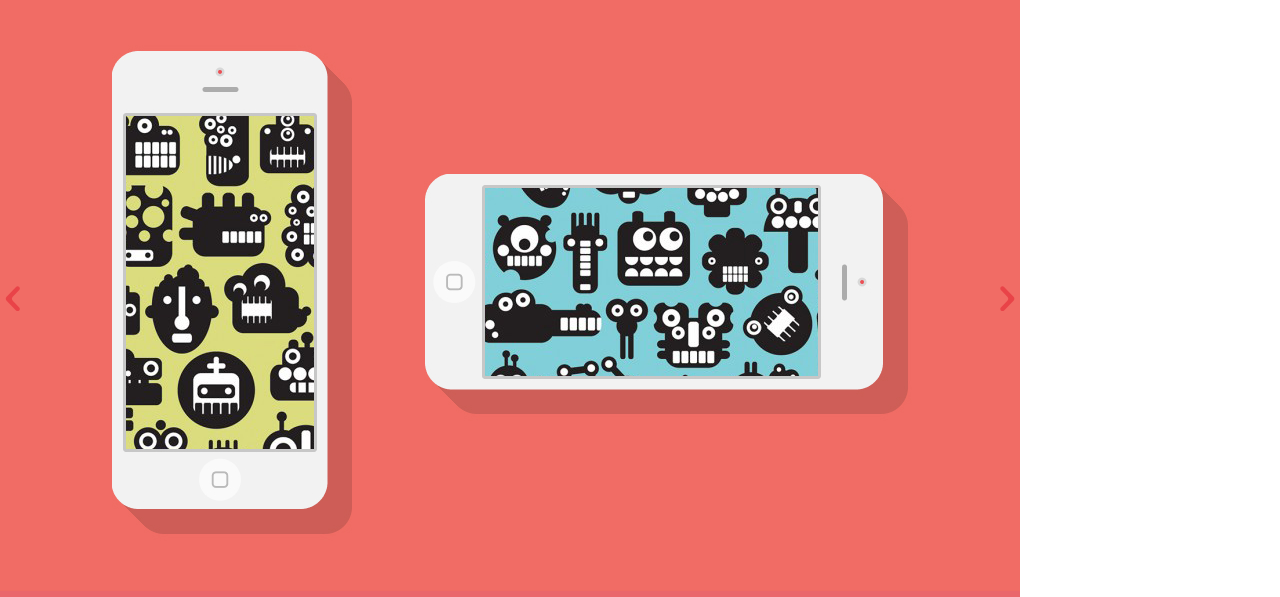
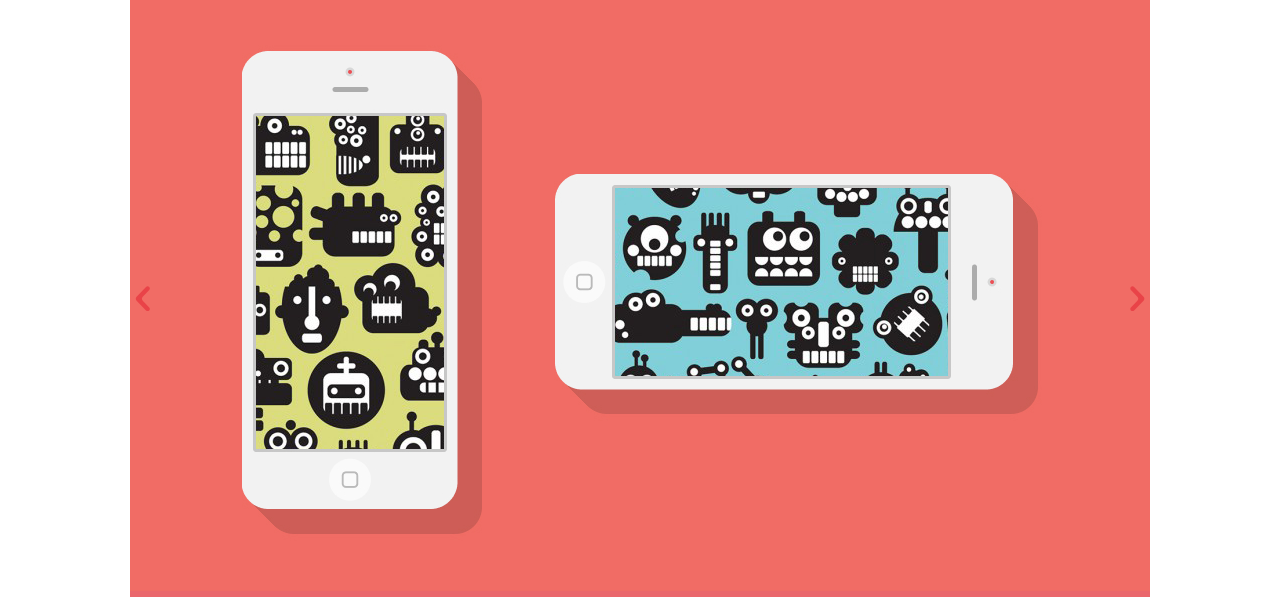
Before and after one commit to Vromga/singolo, a website built with webpack: page src/index.html in a window 1280 px wide. Shown: the part 74-671 px from the top of the page. Built offline with nearby package versions, Linux system fonts and the light colour scheme; files whose address does not match are found by name.

Commit message:
feat: add wrapper & page is centered

```diff
--- a/src/index.html
+++ b/src/index.html
@@ -7,7 +7,7 @@
     <link rel="icon" href="favicon.ico" type="image/ico" />
     <title>Singolo</title>
   </head>
-  <body>
+  <div class="wrapper">
     <header class="header" id="home">
       <h1 class="header__title">Singolo<span class="header__title-star">*</span></h1>
       <nav class="navigation">
@@ -231,5 +231,6 @@
         <a class="social__link" href="#"><img src="./assets/img/icon/ico-linkedin--nocircle.svg" alt="linkedin" /></a>
       </div>
     </footer>
+  </div>
   </body>
 </html>
--- a/src/style/style.scss
+++ b/src/style/style.scss
@@ -10,10 +10,15 @@
 @import 'footer';
 
 html {
-    font-size: 10px;
-    font-family: 'Lato', sans-serif;
+  font-size: 10px;
+  font-family: 'Lato', sans-serif;
 }
 
 * {
-    box-sizing: border-box;
+  box-sizing: border-box;
 }
+
+body {
+  display: flex;
+  justify-content: center;
+}
```
